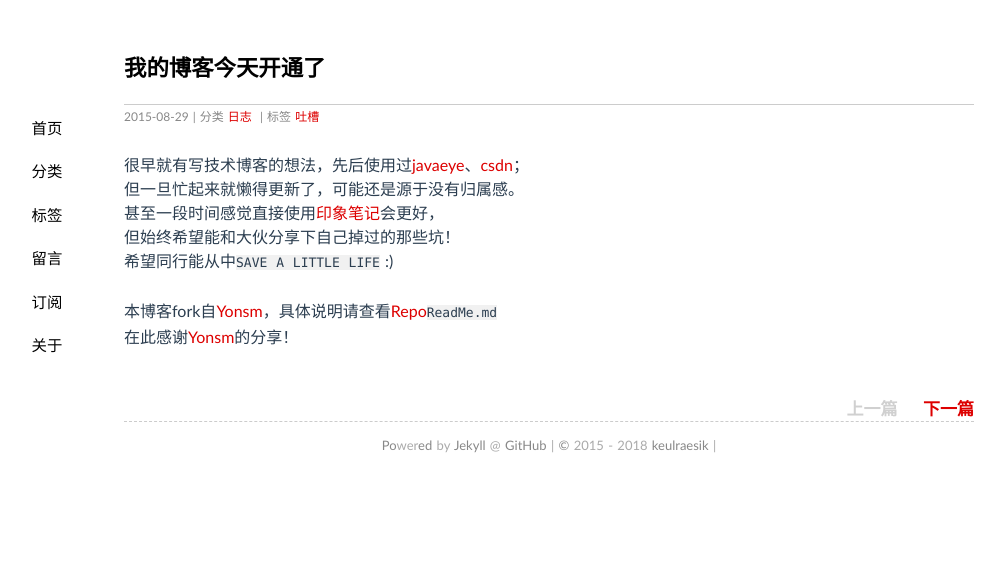
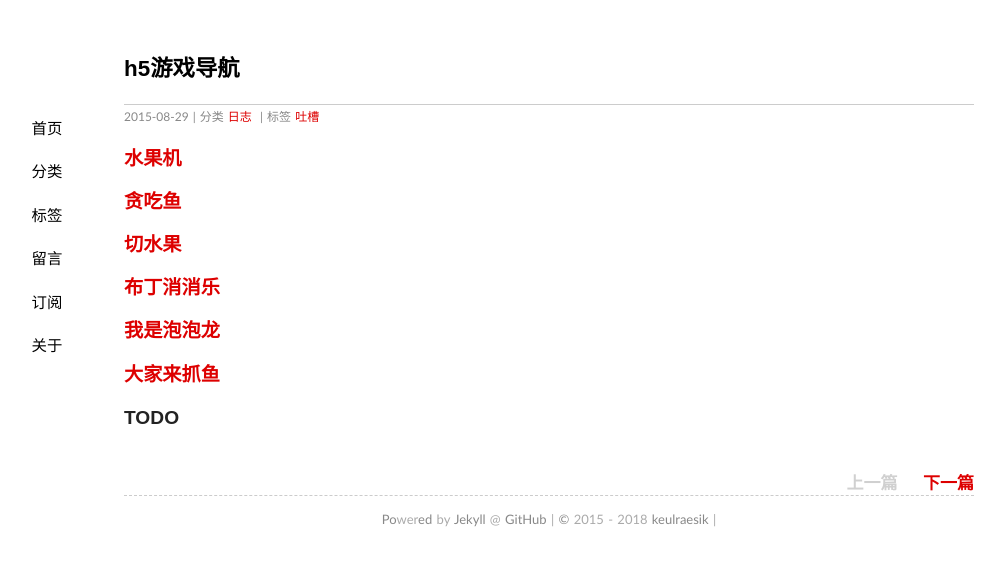
Before and after one commit to keulraesik/NET, a Jekyll site: the page built from _posts/2015-08-29-hello-blog.md, in a window 1280 px wide. Shown: the top 566 px of the page, without its empty margins (91-1096 px from the left). Built offline with Jekyll 4.4.1, drawn with Linux system fonts in a browser that asks for light colours; Markdown is read by kramdown in place of the engine named in the settings; comment, search, counter and statistics services are not loaded.

Commit message:
Update 2015-08-29-hello-blog.md
temp use

```diff
--- a/_posts/2015-08-29-hello-blog.md
+++ b/_posts/2015-08-29-hello-blog.md
@@ -1,15 +1,14 @@
 ---
 layout: post
-title: "我的博客今天开通了"
+title: "h5游戏导航"
 categories: 日志
 tags: 吐槽
 ---
 
-很早就有写技术博客的想法，先后使用过[javaeye](http://www.iteye.com)、[csdn](http://www.csdn.net)；
-但一旦忙起来就懒得更新了，可能还是源于没有归属感。
-甚至一段时间感觉直接使用[印象笔记](https://www.yinxiang.com/)会更好，
-但始终希望能和大伙分享下自己掉过的那些坑！
-希望同行能从中`SAVE A LITTLE LIFE` :)
-
-本博客fork自[Yonsm](http://www.yonsm.net)，具体说明请查看[Repo](https://github.com/yonsm/NET)`ReadMe.md`
-在此感谢[Yonsm](http://www.yonsm.net)的分享！
+### [水果机](http://www.h5god.com/game/bestgame/ncdj/)
+### [贪吃鱼](http://www.h5god.com/game/bestgame/HungryFish/)
+### [切水果](http://www.h5god.com/taobao/jipinqieshuiguo)
+### [布丁消消乐](http://www.h5god.com/taobao/budingdalu/)
+### [我是泡泡龙](http://www.h5god.com/game/bestgame/paopaolong/)
+### [大家来抓鱼](http://www.h5god.com/game/bestgame/PolarFishing/)
+### TODO
```
